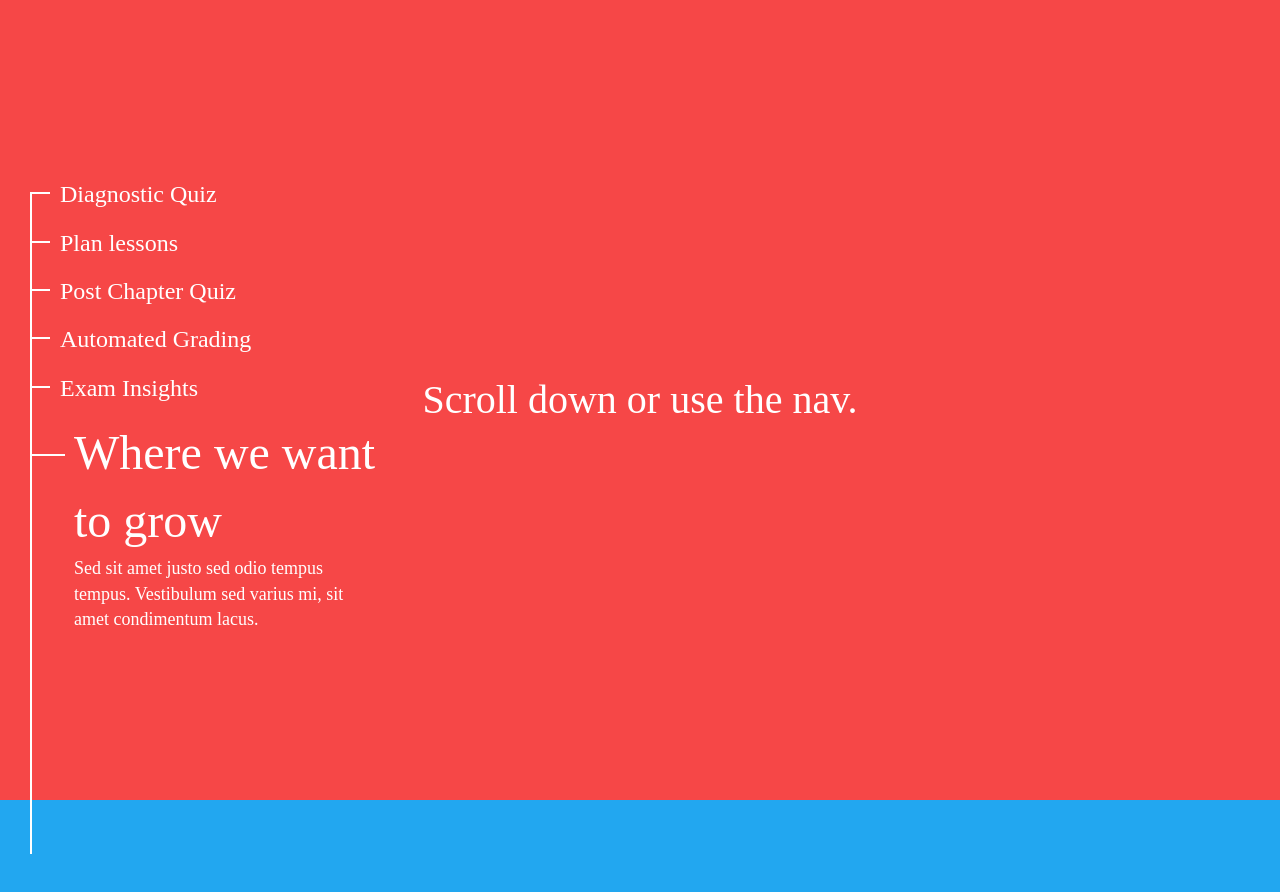
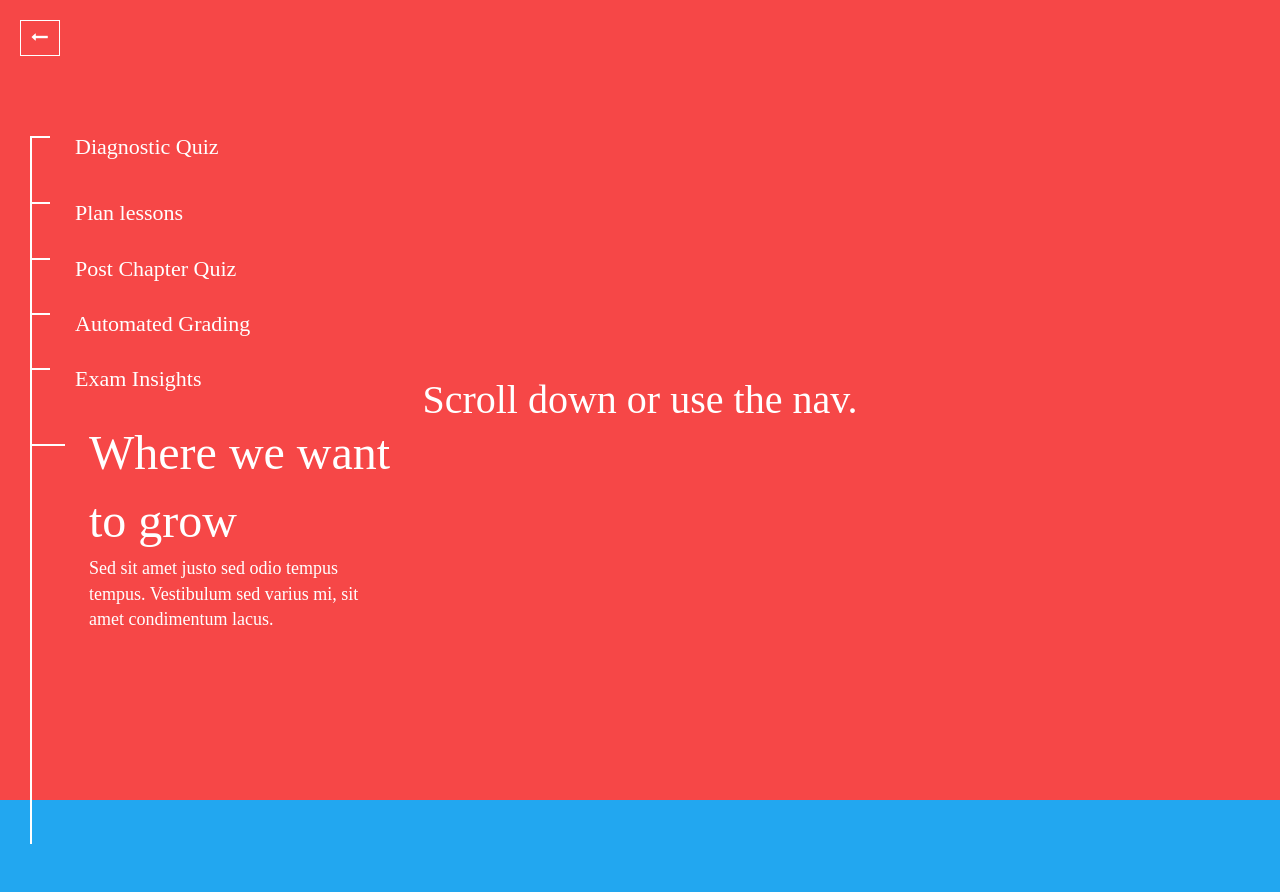
Before and after one commit to amitagondi/drona-pitch-deck, a website: page pages/solution.html in a window 1280 px wide. Shown: the top 892 px of the page. Drawn offline with nearby package versions, Linux system fonts and the light colour scheme.

Commit message:
Adding more content

```diff
--- a/css/solution.css
+++ b/css/solution.css
@@ -5,6 +5,8 @@
   color: #fff;
   position: relative;
 }
+
+
 
 section {
   height: 100vh;
@@ -49,7 +51,7 @@ section:nth-child(7) {
   margin: 0 0 100px 30px;
 }
 .nav__counter {
-  font-size: 24px;
+  font-size: 22px;
   transition: all 0.15s ease-out;
 }
 .nav__title {
@@ -90,7 +92,7 @@ section:nth-child(7) {
 }
 .nav li a {
   display: block;
-  padding: 0;
+  padding-bottom: 0px;
   color: #fff;
   transition: all 0.15s ease-out;
 }
@@ -123,3 +125,25 @@ section:nth-child(7) {
   opacity: 1;
   overflow: visible;
 }
+
+button {
+  top: 20px;
+  left: 20px;
+  text-transform: uppercase;
+  cursor: pointer;
+  padding: 5px 10px;
+  font-size: 0.6em;
+  background-color: transparent;
+  color: #fff;
+  border: 1px solid #fff;
+  letter-spacing: 1px;
+  transition: all 250ms;
+}
+button:hover {
+  background-color: #fff;
+  color: #0d0d0d;
+  box-shadow: 0 0 2px #fff;
+}
+button:active {
+  opacity: 0.5;
+}
--- a/pages/solution.html
+++ b/pages/solution.html
@@ -12,17 +12,19 @@
 <body>
     <!-- partial:index.partial.html -->
     <body data-spy="scroll" data-target="#navbar-example">
-
-
         <div class="wrapper" >
 
             <nav class="nav__wrapper" id="navbar-example">
+                <a href="../pages/price+go-to.html">
+                    <button style="position: fixed;font-size: 1.2em">
+                        <i class="fa fa-long-arrow-left" aria-hidden="true"></i>
+                    </button>
+                </a>
                 <ul class="nav">
-
-        <li role="presentation" class="active">
+                    <li role="presentation" class="active" style="padding-bottom: 1px;">
                       <a href="#section1">
                         <span class="nav__counter">Diagnostic Quiz</span>
-            <p class="nav__body"><strong>Prior to every chapter</strong>.<br> Identify which students know.<br> Which students don't.<br> Plan your class accordingly.</p>
+                        <p class="nav__body"><strong>Prior to every chapter</strong>.<br>Test the basics.<br> Identify which students know.<br> Which students don't.<br> Plan your class accordingly.<br></p>
                     </a>
                 </li>
 
```
Also changed, not shown: 1 other file. Lines whose indentation alone changed are shown as unchanged.
